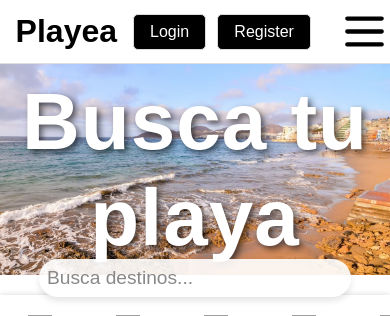
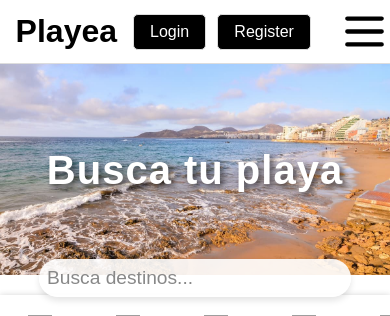
Before and after one commit to SergioAcostaTer/playa-front-angular, an Angular app: page / in a window 390 px wide. Shown: the top 316 px of the page. Built offline with nearby package versions, Linux system fonts and the light colour scheme; grey boxes are pictures that could not be loaded.

Commit message:
style: Add responsive styles for banner component to improve layout on smaller screens

```diff
--- a/src/app/pages/home/home.component.css
+++ b/src/app/pages/home/home.component.css
@@ -51,3 +51,23 @@
   background-color: #fff;
   box-shadow: 0 6px 10px rgba(0, 0, 0, 0.15);
 }
+
+@media (max-width: 768px) {
+  .banner {
+    height: 30vh;
+  }
+
+  .banner__title {
+    font-size: 4rem;
+  }
+}
+
+@media (max-width: 500px) {
+  .banner {
+    height: 25vh;
+  }
+
+  .banner__title {
+    font-size: 2.5rem;
+  }
+}
```
